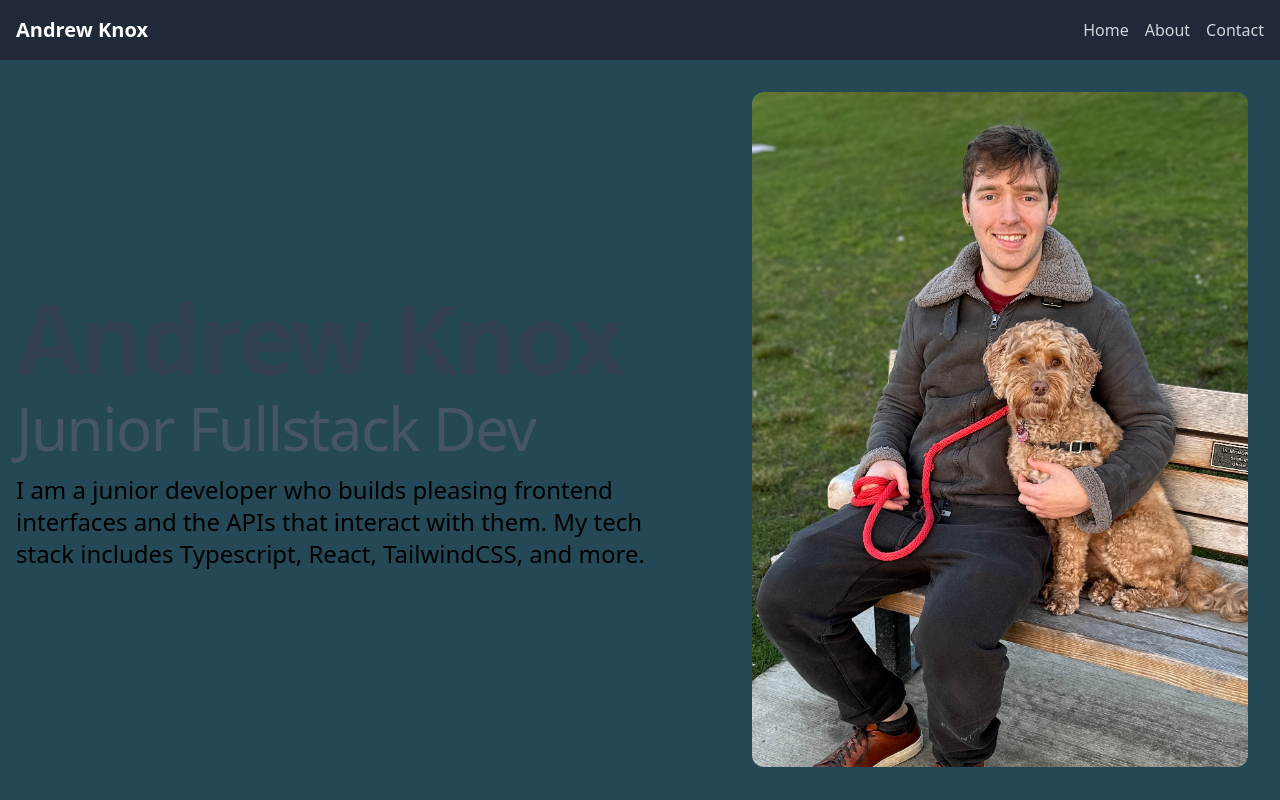
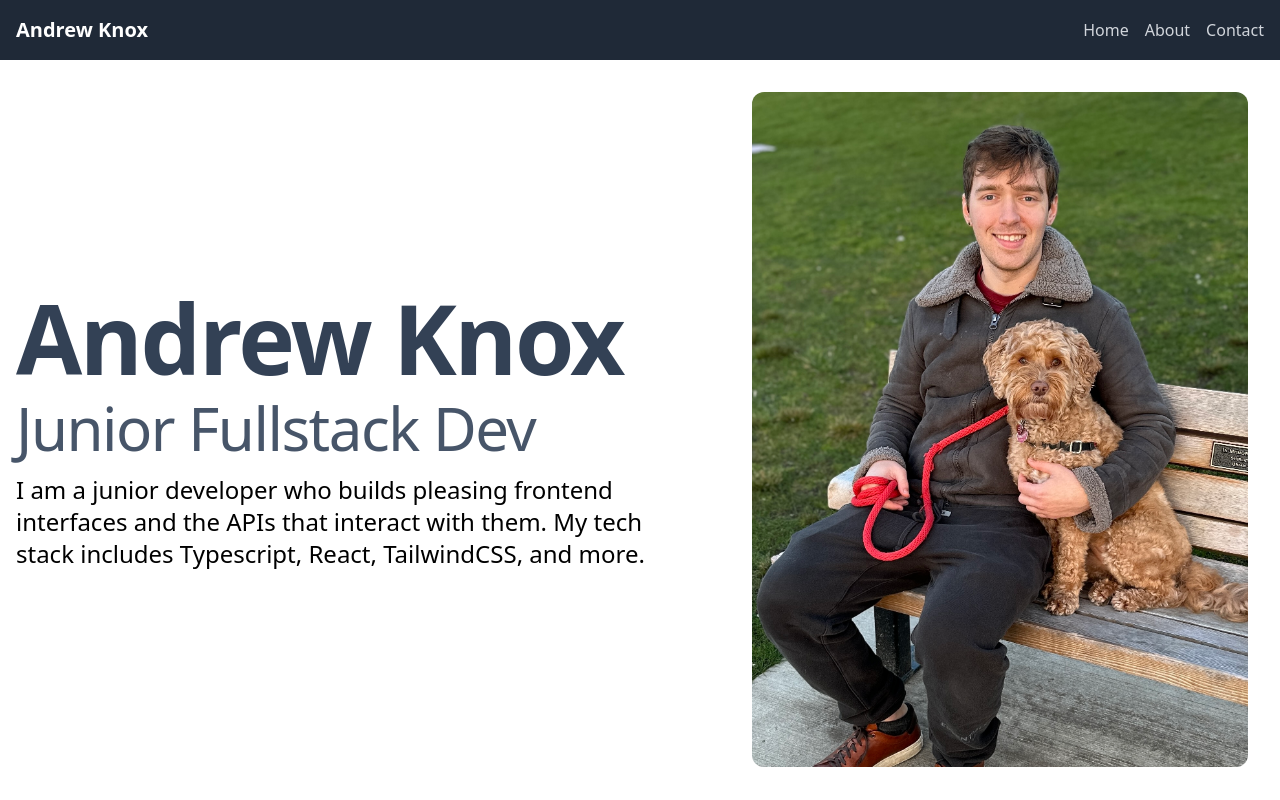
Before and after one commit to knox-dude/knox-dude.github.io, a React (Vite) app: page / in a window 1280 px wide. Shown: the top 800 px of the page. Built offline with nearby package versions, Linux system fonts and the light colour scheme.

Commit message:
added colors of my liking

```diff
--- a/tailwind.config.js
+++ b/tailwind.config.js
@@ -7,15 +7,44 @@ module.exports = {
   darkMode: 'class',
   theme: {
     extend: {
-      colors: {
-        'primary': {
-          '1': '#244855',
-          '2': '#E64833',
-          '3': '#874F41',
-          '4': '#90AEAD',
-          '5': '#FBE9D0',
+      colors: { // CR == contrast ratio
+        primary: { // brand primary, min 4:1 CR with white
+          DEFAULT: '#93591A',
+          light: '#BE7322',
+          dark: '#753E00',
         },
-      }
+        secondary: { // compliments primary, min 4:1 CR with white
+          DEFAULT: '#1A5493',
+          light: '#226DBE',
+          dark: '#123B6A',
+        },
+        accent: { // contrasts primary & secondary, no text on top, most colors work
+          DEFAULT: '#874EE4',
+          light: '#B67FFF',
+          dark: '#5D36A2',
+        },
+        light: { // very light gray, backgrounds in light mode/text in dark mode
+          DEFAULT: '#767676',
+          light: '#949494',
+          dark: '#585858',
+        },
+        dark: { // very dark gray, backgrounds in dark mode/text in light mode
+          DEFAULT: '#1A1A1A',
+          light: '#333333',
+          dark: '#000000',
+        },
+        ui: { // small contrast with background, used for borders, dividers, etc
+          DEFAULT: '#D3CCC8',
+          light: '#E8E4E2',
+          dark: '#B8B2B0',
+        },
+      },
+      spacing: {
+        '1/5': '20%',
+        '2/5': '40%',
+        '3/5': '60%',
+        '4/5': '80%',
+      },
     },
   },
   plugins: [],
```
